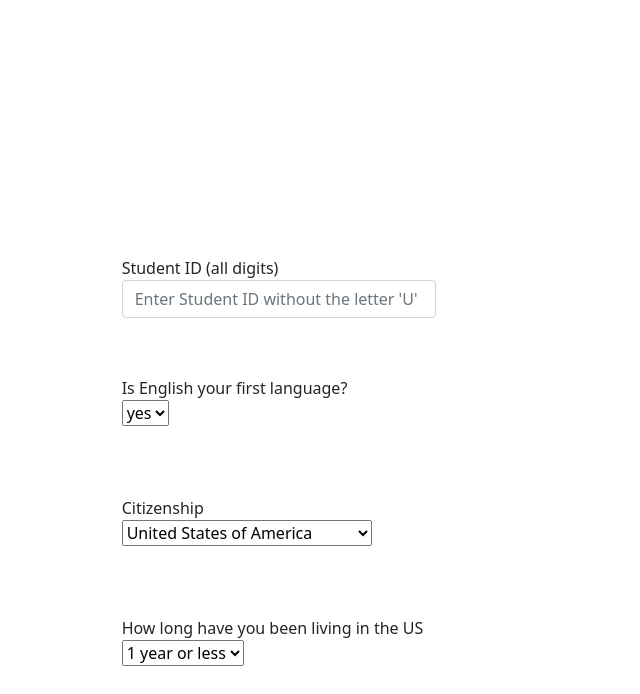
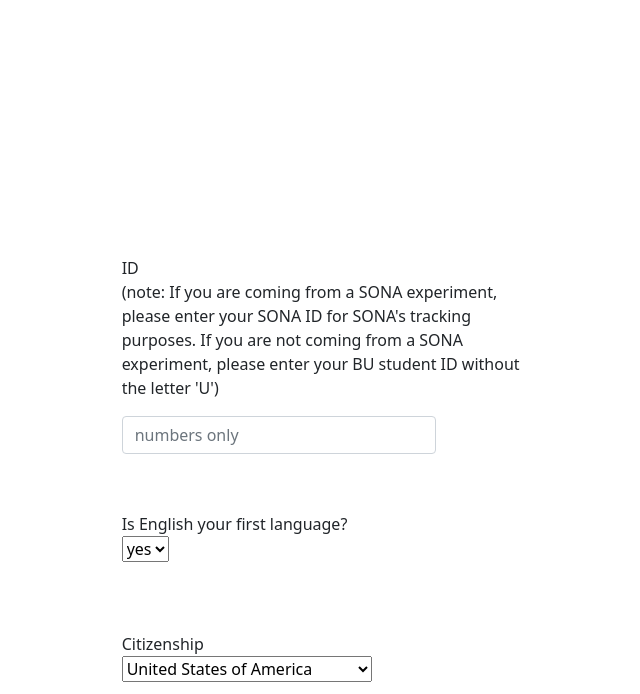
Before and after one commit to Tdrinker/gunViolenceSurveyBackend, a Flask app: template templates/sona_login.html in a window 1280 px wide. Shown: the top 694 px of the page, without its empty margins (305-945 px from the left). Run offline with Flask 2, Linux system fonts and the light colour scheme; the template is opened without the code that fills it, so the values that code supplies are empty.

Commit message:
MAIN modified ID specifications

```diff
--- a/templates/sona_login.html
+++ b/templates/sona_login.html
@@ -13,10 +13,13 @@
         <div class="form-group form-group-margin">
             <div class="row">
                 <div class="">
-                    <label for="studentId">Student ID (all digits)</label>
+                    <label for="studentId">ID</label>
+                    <p>(note: If you are coming from a SONA experiment, please enter your SONA ID for SONA's tracking purposes.
+                        If you are not coming from a SONA experiment, please enter your BU student ID without the letter 'U')
+                    </p>
                 </div>
                 <div class="col-md-10 col-lg-9">
-                    <input type="text" class="form-control" id="studentId"  placeholder="Enter Student ID without the letter 'U'" name="studentId">
+                    <input type="text" class="form-control" id="studentId"  placeholder="numbers only" name="studentId">
                 </div><br/><br/><br/><br/>
 
                 <div class="">
```
